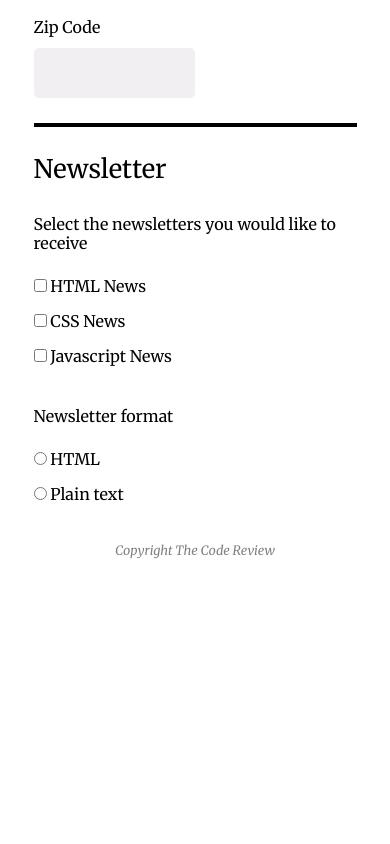
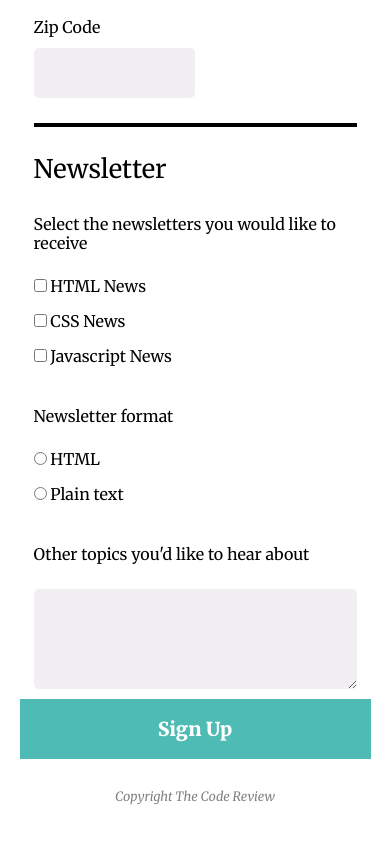
Before and after one commit to SavannaWilliams/techdegree-project-3, a plain HTML site: page index.html in a window 390 px wide. Shown: the part 1001-1845 px from the top of the page. Before the commit the page ends 1572 px from the top, so only its background shows below. Drawn offline with Linux system fonts and the light colour scheme.

Commit message:
Add textarea and button. Complete mobile styling.

```diff
--- a/css/styles.css
+++ b/css/styles.css
@@ -47,6 +47,7 @@ footer p {
     font-style: italic;
     font-size: .8rem;
     text-align: center;
+    margin: 30px auto 200px auto;
 }
 
 /* =================================
@@ -86,6 +87,14 @@ label {
     display: block;
 }
 
+.desc-label {
+    margin: 25px auto;
+}
+
+.inline-label {
+    display: inline;
+}
+
 input[type=text],
 input[type=email],
 input[type=tel],
@@ -100,12 +109,19 @@ select {
     padding: 0 15px;
 }
 
-.desc-label {
-    margin: 25px auto;
+/* Fakes Select dropdwon placeholder color */
+select {
+    color: gray;
 }
 
-.inline-label {
-    display: inline;
+/* Removes select placeholder color from non-placeholder options before actual valid selection. */
+select option:not(.default) {
+    color: black;
+}
+
+/* Removes select placeholder color from closed select box after selection is made. Select must have 'required' attribute for validation. */
+select:valid {
+    color: black;
 }
 
 input[type=radio],
@@ -113,19 +129,24 @@ input[type=checkbox] {
     margin: 0 auto 20px auto;
 }
 
-/* Fakes placeholder color */
-select {
-    color: gray;
+textarea {
+    display: block;
+    min-height: 100px;
+    width: 100%;
+    border-radius: 5px;
+    border: none;
+    background-color: #f2eff2;
+    padding: 5px;
 }
 
-/* Removes placeholder color from non-placeholder options before actual valid selection. */
-select option:not(.default) {
-    color: black;
-}
-
-/* Removes placeholder color from closed select box after selection is made. Select must have 'required' attribute for validation. */
-select:valid {
-    color: black;
+button {
+    width: 100%;
+    height: 60px;
+    border: none;
+    background-color: #4ebbb5;
+    color: white;
+    font-size: 1.2rem;
+    font-weight: 700;
 }
 
 /* =================================
--- a/index.html
+++ b/index.html
@@ -26,6 +26,7 @@
 
             <form action="index.html" method="post">
                 <fieldset class="contact">
+                    <!-- Text fields -->
                     <legend>Contact Information</legend>
                     <label for="name">Full Name</label>
                     <input type="text" id="name" name="user_name">
@@ -38,6 +39,7 @@
                     <label for="city">City</label>
                     <input type="text" id="city" name="user_city">
                     <label for="state">State</label>
+                    <!-- Select dropdown -->
                     <select id="state" name="user_state" required>
                         <option value="" disabled selected class="default">Choose State</option>
                         <option value="Alabama">Alabama</option>
@@ -91,12 +93,14 @@
                         <option value="Wisconsin">Wisconsin</option>
                         <option value="Wyoming">Wyoming</option>
                     </select>
+                    <!-- Text field -->
                     <label for="zip-code">Zip Code</label>
                     <input type="text" id="zip-code" name="user_zip-code">
                     <hr>
-                </fieldset>
+                </fieldset> <!-- END contact fieldset -->
                 <fieldset class="newsletter">
                     <legend>Newsletter</legend>
+                    <!-- Checkboxes -->
                     <label class="desc-label">Select the newsletters you would like to receive</label>
                     <input type="checkbox" id="html-news" value="html news" name="user_newsletter">
                     <label class="inline-label" for="html-news">HTML News</label><br>
@@ -110,9 +114,12 @@
                     <label class="inline-label" for="html">HTML</label><br>
                     <input type="radio" id="plain-text" value="plain text" name="user_newsletter-format">
                     <label class="inline-label" for="plain-text">Plain text</label>
-                </fieldset>
+                    <!-- Text area field -->
+                    <label class="desc-label">Other topics you'd like to hear about</label>
+                    <textarea id="other-topics" name="other-topics"></textarea>
+                </fieldset> <!-- END newsletter fieldset -->
+                <button type="submit">Sign Up</button>
             </form>
-
         </main>
 
         <footer>
```
